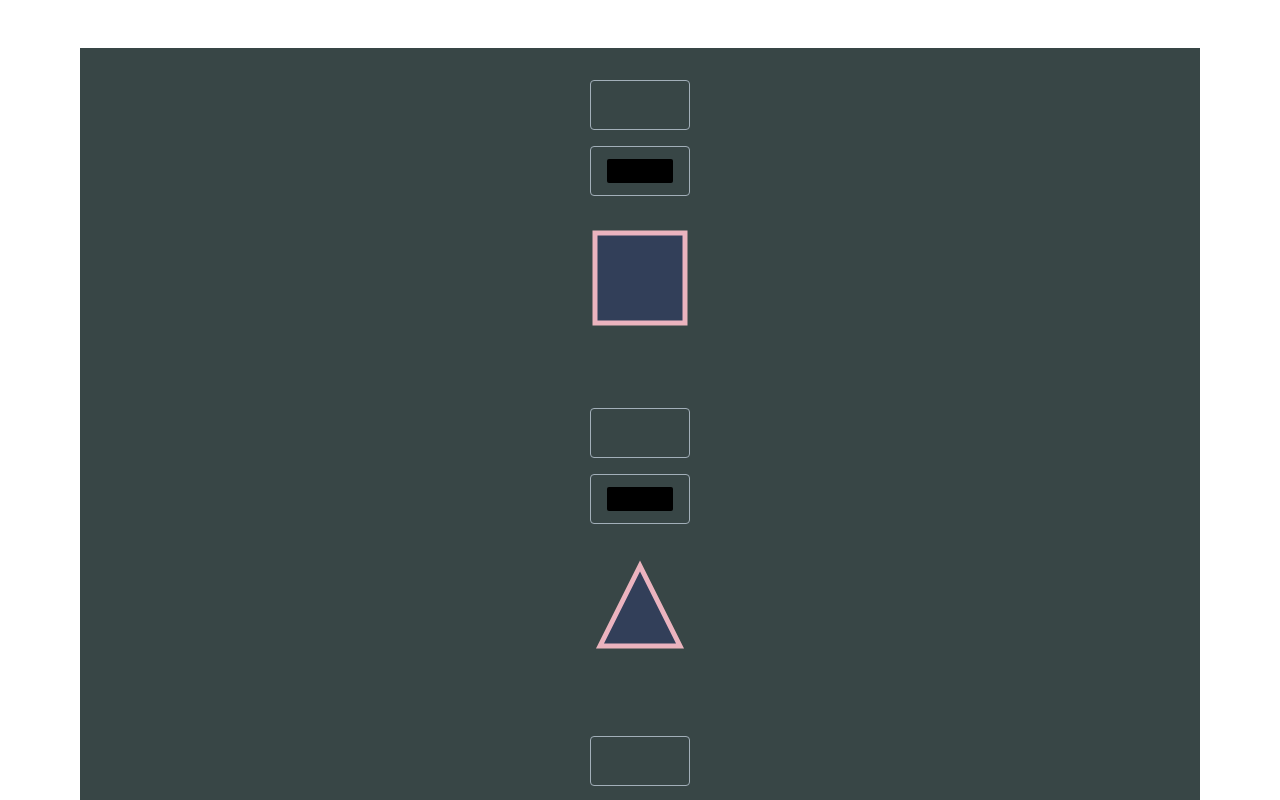
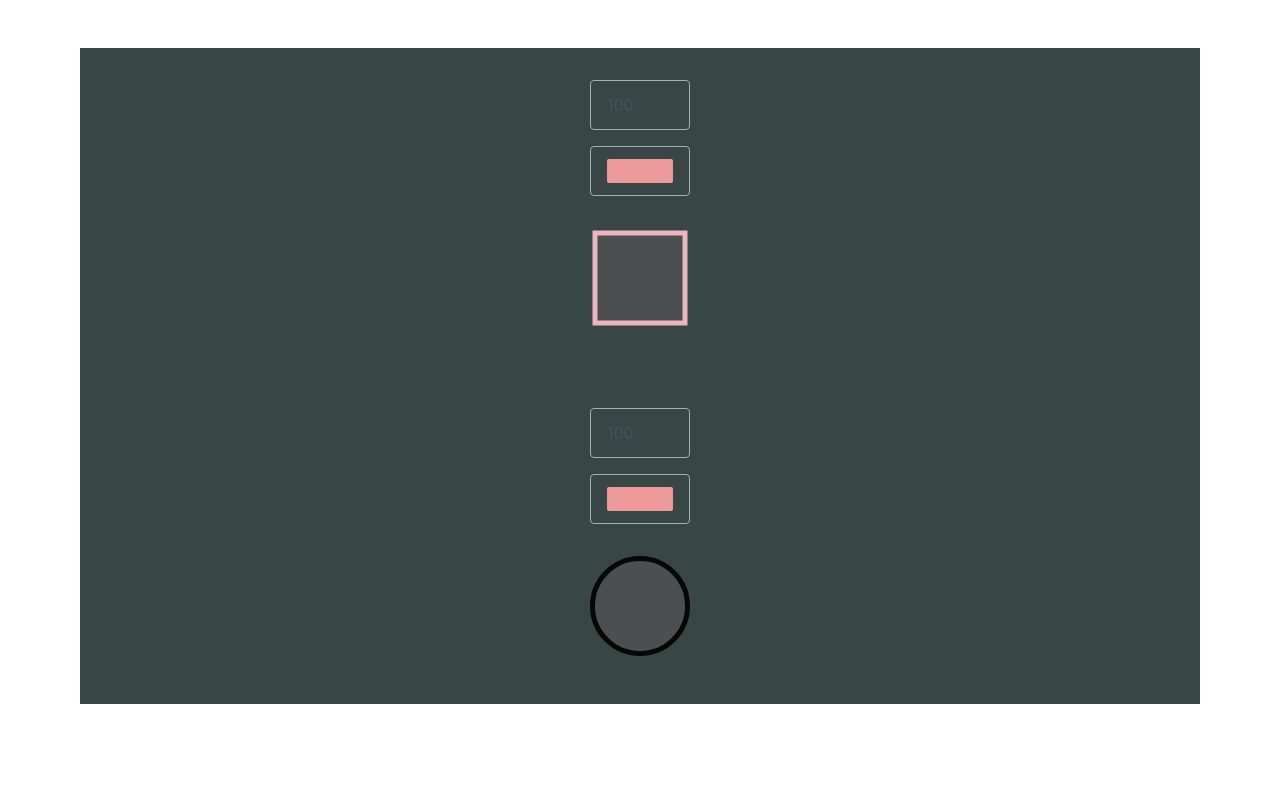
Before and after one commit to JordiNodeJS/Tarea-useState-useEffect-v2, a React (Vite) app: page / in a window 1280 px wide. Shown: the top 800 px of the page. Built offline with nearby package versions, Linux system fonts and the light colour scheme.

Commit message:
square and circle

```diff
--- a/src/App.jsx
+++ b/src/App.jsx
@@ -1,25 +1,24 @@
+/* eslint-disable no-unused-vars */
 import Circle from './components/Circle'
 import Square from './components/Square'
 import Triangle from './components/Triangle'
+import Layout from './Layout'
 
 function App() {
   return (
     <div>
-      <div>
-        <input type="number" />
-        <input type="color" />
-      <Square />
-      </div>
-      <div>
-        <input type="number" />
-        <input type="color" />
-      <Triangle />
-      </div>
-      <div>
-        <input type="number" />
-        <input type="color" />
-      <Circle />
-      </div>
+      <Layout Geometry={Square} />
+      <Layout Geometry={Circle} />
+
+      {/* <Layout>
+        <Square />
+      </Layout> */}
+      {/* <Layout>
+        <Circle />
+      </Layout>
+      <Layout>
+        <Triangle />
+      </Layout> */}
     </div>
   )
 }
--- /dev/null
+++ b/src/Layout.jsx
@@ -0,0 +1,23 @@
+import { useState } from 'react'
+
+const Layout = ({ Geometry }) => {
+  const [size, setSize] = useState('100')
+  const [color, setColor] = useState('#ee9999')
+
+  const handleSize = ({ target: { value } }) => {
+    if (isNaN(value) || +value < 1) value = 100
+    setSize(value)
+  }
+
+  const handleColor = ({ target: { value } }) => setColor(value)
+
+  return (
+    <div>
+      <input type="number" onChange={handleSize} value={size} />
+      <input type="color" onChange={handleColor} value={color} />
+      <Geometry size={size} color={color} />
+    </div>
+  )
+}
+
+export default Layout
--- a/src/components/Circle.jsx
+++ b/src/components/Circle.jsx
@@ -1,7 +1,13 @@
-const Circle = () => {
+const Circle = ({ size = 100, color = 'blue' }) => {
   return (
-    <svg height="100" width="100">
-      <circle cx="50" cy="50" r="45" stroke="black" fill="red" />
+    <svg width={size} height={size}>
+      <circle
+        cx={size / 2}
+        cy={size / 2}
+        r={(size - 5) / 2}
+        stroke="black"
+        fill={color}
+      />
       Circle.
     </svg>
   )
--- a/src/components/Square.jsx
+++ b/src/components/Square.jsx
@@ -1,7 +1,7 @@
-const Square = () => {
+const Square = ({ size = 100, color = 'blue' }) => {
   return (
-    <svg width="100" height="100">
-      <rect x="5" y="5" width="90" height="90" fill="blue" />
+    <svg width={size} height={size}>
+      <rect x="5" y="5" width={size - 10} height={size - 10} fill={color} />
       Square.
     </svg>
   )
--- a/src/index.css
+++ b/src/index.css
@@ -36,6 +36,10 @@ input {
   display: block;
   width: 100px !important;
 }
+input[type="text"] {
+  width: 20ch !important;
+}
+
 
 div > div {
   display: inline-flex;
@@ -48,7 +52,6 @@ div > div {
 svg {
   display: inline-block;
   margin: 1rem;
-  fill: blue;
   stroke: pink;
   stroke-width: 5;
   fill-opacity: 0.1;
```
